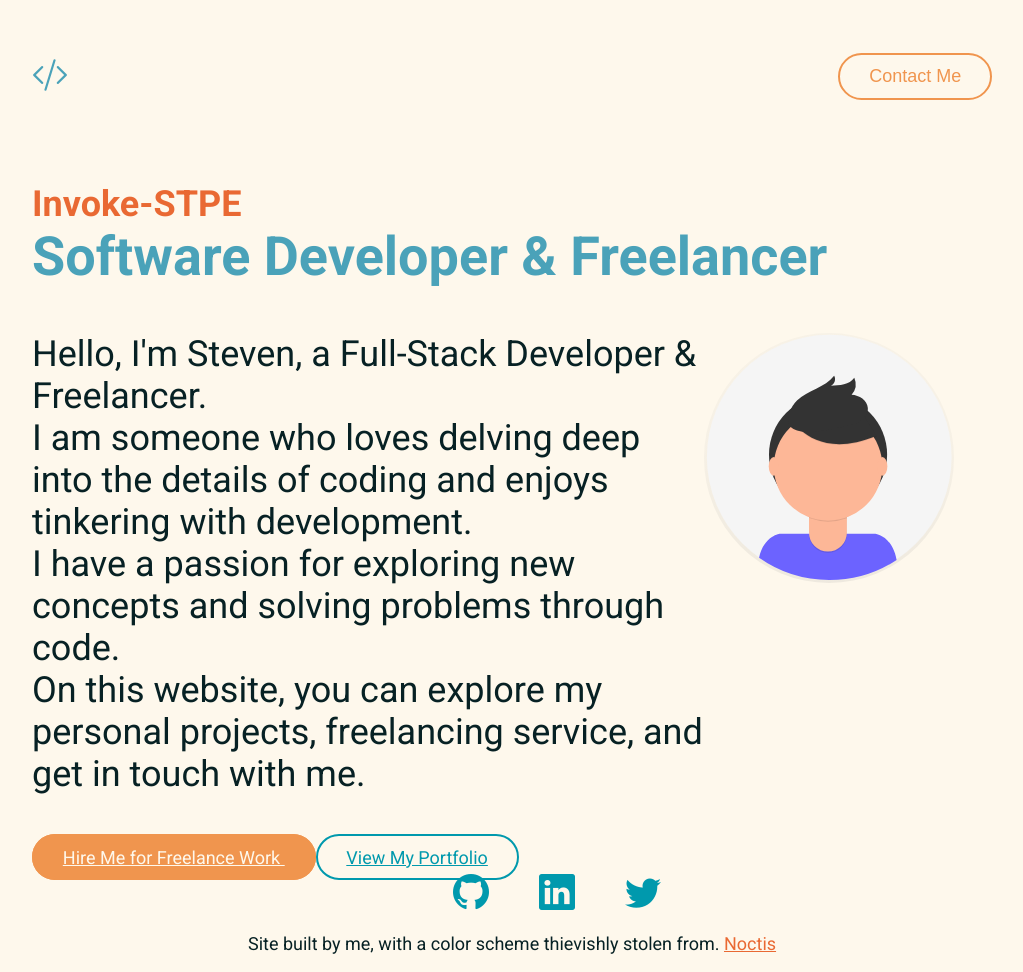
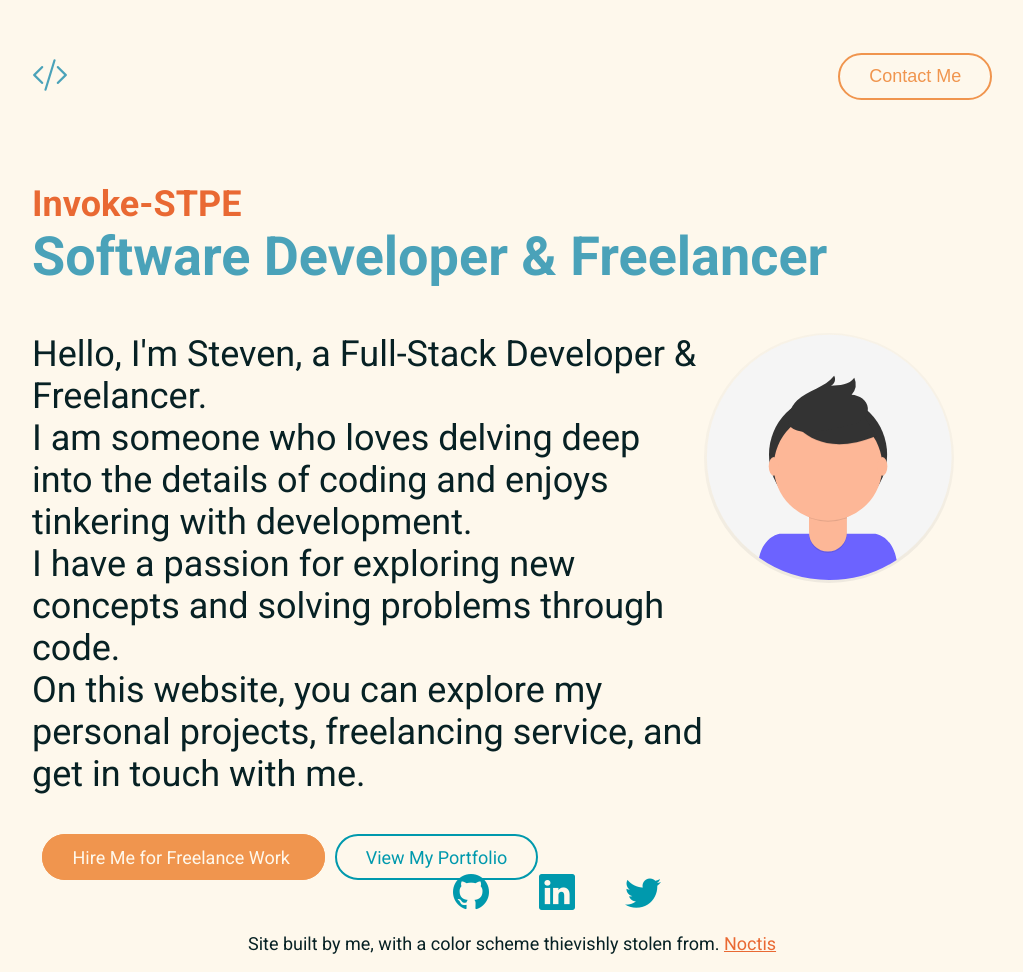
Before and after one commit to Invoke-STPE/Invoke-STPE.github.io, a plain HTML site: page index.html in a window 1280 px wide. Shown: the whole page, without its empty margins (128-1151 px from the left). Drawn offline with nearby package versions, Linux system fonts and the light colour scheme.

Commit message:
Fixed padding

```diff
--- a/css/site.css
+++ b/css/site.css
@@ -50,6 +50,11 @@ footer a {
     color: #fef8ec;
 }
 
+.button-group a {
+    text-decoration: none;
+    margin-left: 0.27rem;
+}
+
 .primary {
     border-radius: 9999px;
     border: 2px solid #f0954e;
```
